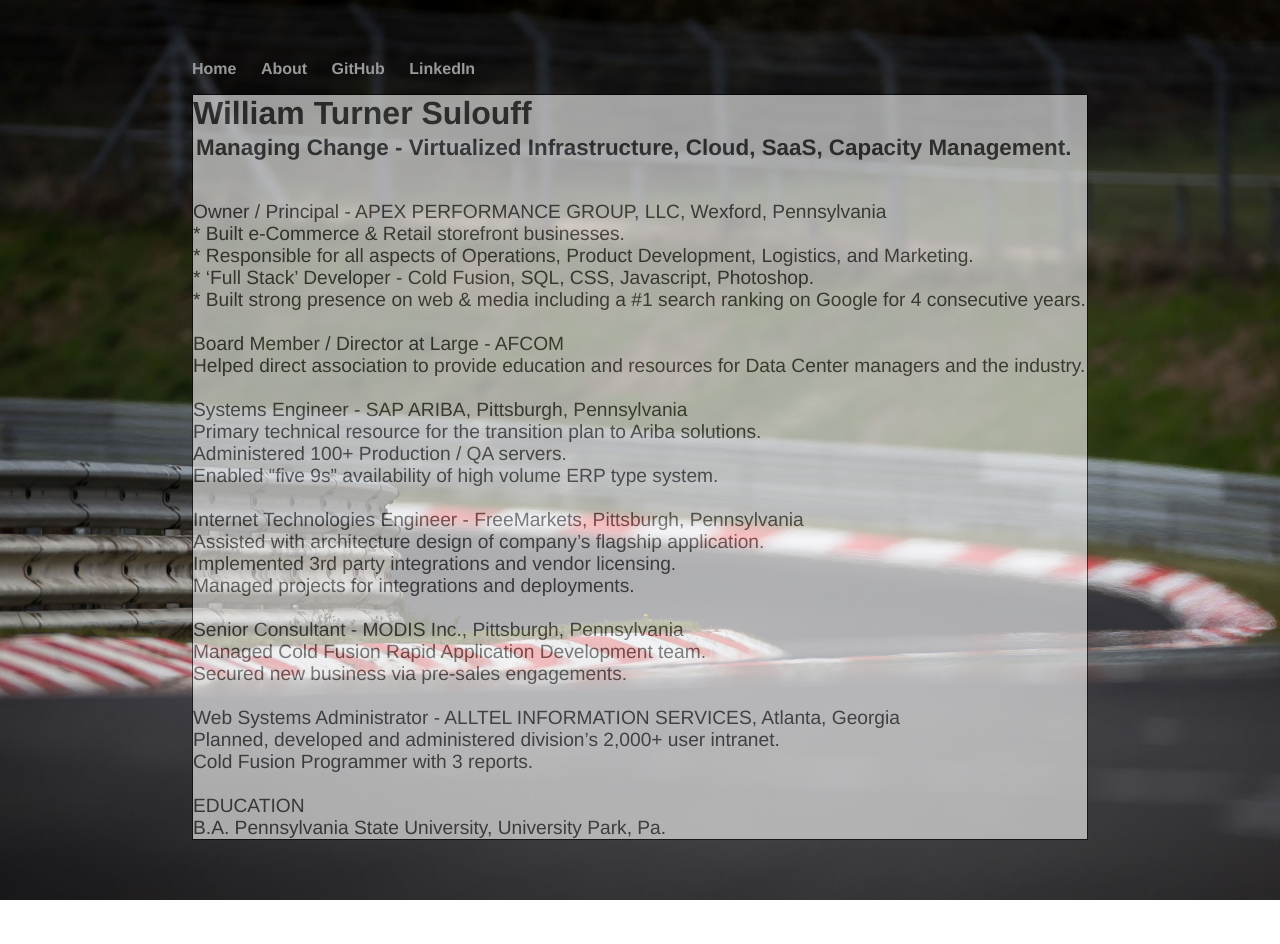
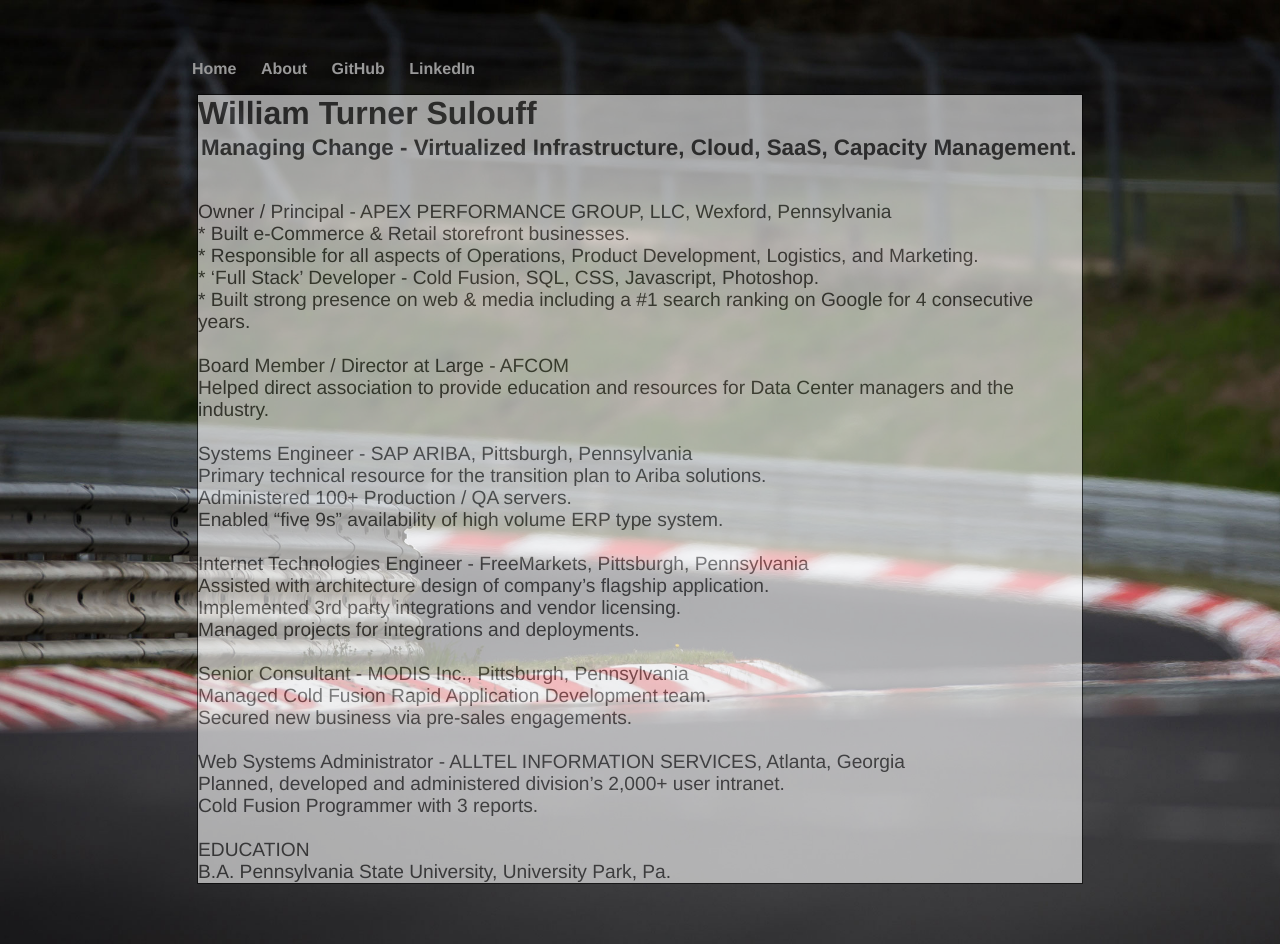
Before and after one commit to apex944/apex944.github.io, a Jekyll site: the page cv/index.html, which Jekyll copies as it is, in a window 1280 px wide. Built offline with Jekyll 4.4.1, drawn with Linux system fonts in a browser that asks for light colours; before the commit the page ends 900 px from its top, so only the background shows below that.

Commit message:
updated cv2

```diff
--- a/cv/index.html
+++ b/cv/index.html
@@ -12,7 +12,7 @@
         }
 
         div.transbox {
-            margin: 0px;
+            margin: 5px;
             background-color: #ffffff;
             border: 1px solid black;
             opacity: 0.6;
```
